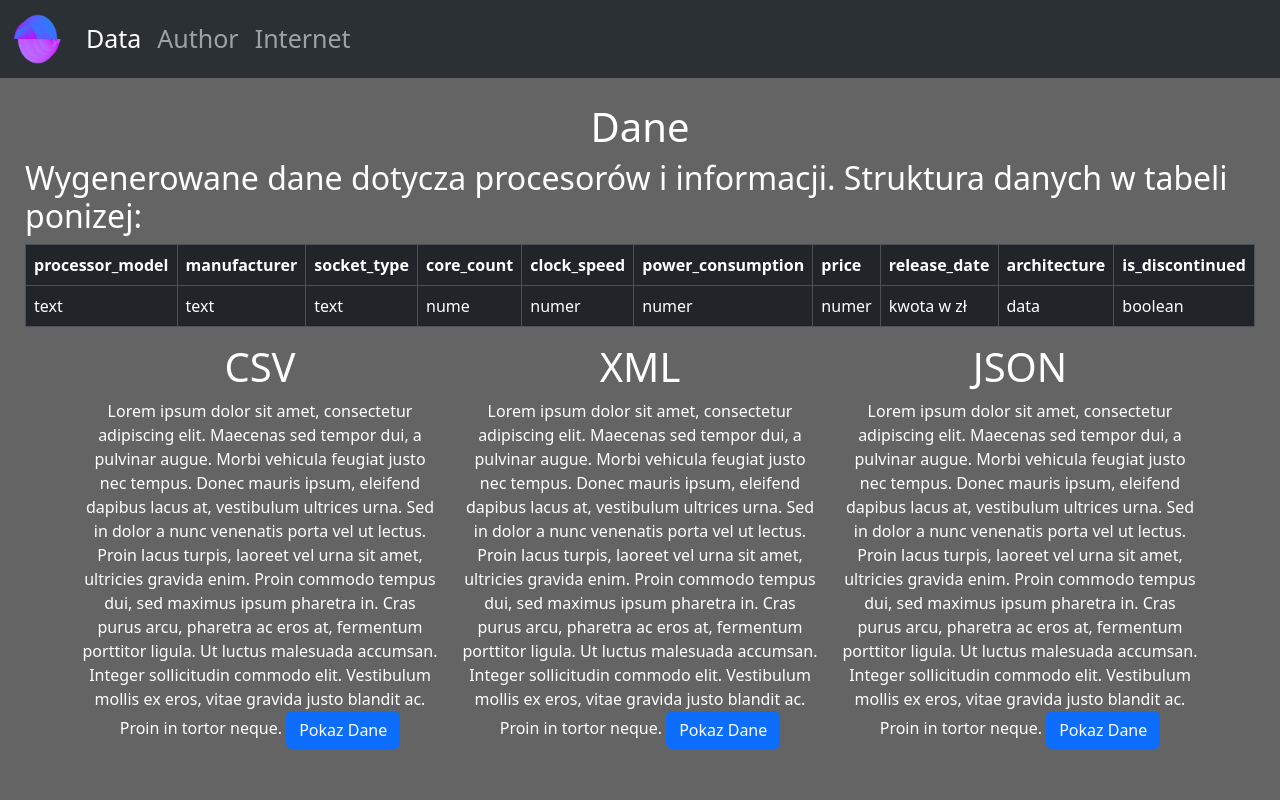
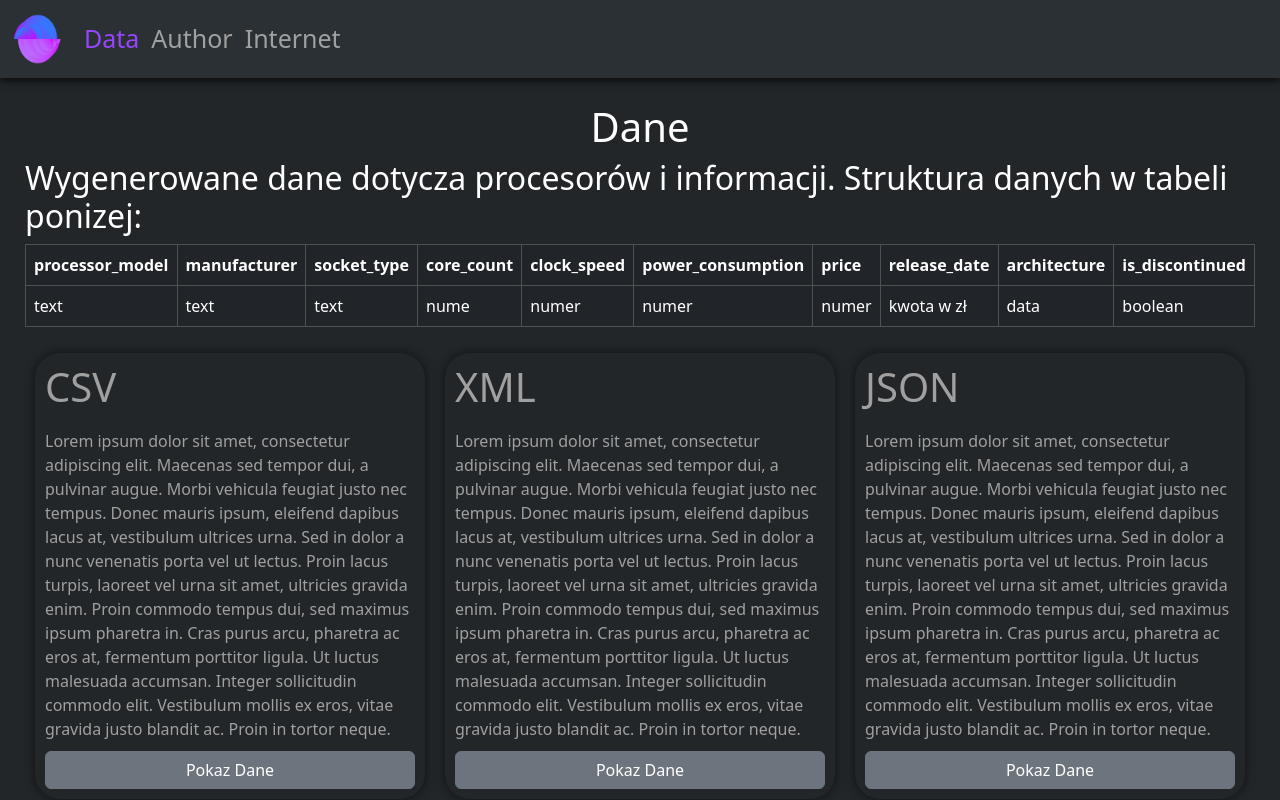
Before and after one commit to Treszyk/EDI_school_project, a plain HTML site: page index.html in a window 1280 px wide. Both pictures are taken after a click on the button "Data". Drawn offline with nearby package versions, Linux system fonts and the light colour scheme.

Commit message:
Added some visual changes

```diff
--- a/index.html
+++ b/index.html
@@ -17,9 +17,9 @@
           </button>
           <div class="collapse navbar-collapse" id="navbarNavAltMarkup">
             <div class="navbar-nav">
-              <button id="btn_data" class="nav-link" href="#">Data</button>
-              <button id="btn_author"class="nav-link" href="#">Author</button>
-              <button id="btn_internet" class="nav-link" href="#">Internet</button>
+              <button id="btn_data" class="nav_button" href="#">Data</button>
+              <button id="btn_author"class="nav_button" href="#">Author</button>
+              <button id="btn_internet" class="nav_button" href="#">Internet</button>
             </div>
           </div>
         </div>
@@ -61,23 +61,21 @@
                 <td>boolean</td>
             </tr>
         </table>
-        <div class="container text-center">
-            <div class="row align-items-start">
-              <div class="col">
+        <div id="data_types" class="">
+              <div class="col data_desc">
                 <h1>CSV</h1>
                 <span>Lorem ipsum dolor sit amet, consectetur adipiscing elit. Maecenas sed tempor dui, a pulvinar augue. Morbi vehicula feugiat justo nec tempus. Donec mauris ipsum, eleifend dapibus lacus at, vestibulum ultrices urna. Sed in dolor a nunc venenatis porta vel ut lectus. Proin lacus turpis, laoreet vel urna sit amet, ultricies gravida enim. Proin commodo tempus dui, sed maximus ipsum pharetra in. Cras purus arcu, pharetra ac eros at, fermentum porttitor ligula. Ut luctus malesuada accumsan. Integer sollicitudin commodo elit. Vestibulum mollis ex eros, vitae gravida justo blandit ac. Proin in tortor neque.</span>
-                <button class="btn btn-primary">Pokaz Dane</button>
+                <button class="btn btn-secondary">Pokaz Dane</button>
               </div>
-              <div class="col">
+              <div class="col data_desc">
                 <h1>XML</h1>
                 <span>Lorem ipsum dolor sit amet, consectetur adipiscing elit. Maecenas sed tempor dui, a pulvinar augue. Morbi vehicula feugiat justo nec tempus. Donec mauris ipsum, eleifend dapibus lacus at, vestibulum ultrices urna. Sed in dolor a nunc venenatis porta vel ut lectus. Proin lacus turpis, laoreet vel urna sit amet, ultricies gravida enim. Proin commodo tempus dui, sed maximus ipsum pharetra in. Cras purus arcu, pharetra ac eros at, fermentum porttitor ligula. Ut luctus malesuada accumsan. Integer sollicitudin commodo elit. Vestibulum mollis ex eros, vitae gravida justo blandit ac. Proin in tortor neque.</span>
-                <button class="btn btn-primary">Pokaz Dane</button>
+                <button class="btn btn-secondary">Pokaz Dane</button>
               </div>
-              <div class="col">
+              <div class="col data_desc">
                 <h1>JSON</h1>
                 <span>Lorem ipsum dolor sit amet, consectetur adipiscing elit. Maecenas sed tempor dui, a pulvinar augue. Morbi vehicula feugiat justo nec tempus. Donec mauris ipsum, eleifend dapibus lacus at, vestibulum ultrices urna. Sed in dolor a nunc venenatis porta vel ut lectus. Proin lacus turpis, laoreet vel urna sit amet, ultricies gravida enim. Proin commodo tempus dui, sed maximus ipsum pharetra in. Cras purus arcu, pharetra ac eros at, fermentum porttitor ligula. Ut luctus malesuada accumsan. Integer sollicitudin commodo elit. Vestibulum mollis ex eros, vitae gravida justo blandit ac. Proin in tortor neque.</span>
-                <button class="btn btn-primary">Pokaz Dane</button>
-              </div>
+                <button class="btn btn-secondary">Pokaz Dane</button>
             </div>
           </div>
 
--- a/section_controller.js
+++ b/section_controller.js
@@ -18,14 +18,16 @@ const hide_sections = () => {
 
 const unselect_buttons = () => {
     buttons.forEach(element => {
-        element.style.setProperty('color', 'rgba(255, 255, 255, 0.55)');
+        //element.style.setProperty('color', 'rgba(255, 255, 255, 0.55)');
+        element.classList.remove('selected');
     });
 }
 const nav_btn_clicked = (element_to_show, event) => {
     hide_sections();
     unselect_buttons();
     element_to_show.style.setProperty('display', 'flex');
-    event.target.style.setProperty('color', 'white');
+    //event.target.style.setProperty('color', '#9645ff');
+    event.target.classList.add('selected');
 }
 
 btn_img_home.addEventListener('click', (event) => {
@@ -45,6 +47,7 @@ btn_internet.addEventListener('click', (event) => {
 });
 
 
+
 //data_section.style.setProperty('display', 'none');
 
 console.log(author_section);
--- a/style.css
+++ b/style.css
@@ -12,9 +12,26 @@ body {
     width: 100vw;
 }
 
+
+
+.nav_button {
+    background: none;
+    border: none;
+    color: #a0a0a0;
+    transition:color 0.5s ease-in-out;
+}
+.nav_button:hover {
+    color: #9645ff;
+}
+.selected {
+    color: #9645ff;
+}
 nav {
     font-size: 25px;
     max-height: 100px;
+    -webkit-box-shadow: 0px 0px 10px 1px rgba(0, 0, 0, 1);
+    -moz-box-shadow: 0px 0px 10px 1px rgba(0, 0, 0, 1);
+    box-shadow: 0px 0px 10px 1px rgba(0, 0, 0, 1);
     display: flex;
 }
 img.brand_image_size {
@@ -23,7 +40,8 @@ img.brand_image_size {
 
 }
 div#section_author {
-    background-color: brown;
+    background-color: #222629;
+    color: rgba(255, 255, 255);
     display: none;
 }
 
@@ -36,23 +54,46 @@ div.section {
     flex-shrink: 1;
 }
 div#section_data {
-    background-color: rgb(100, 100, 100);
+    background-color: #222629;
     color: rgba(255, 255, 255);
 }
 
 div#data_types {
     display: flex;
+    justify-content: space-between;
 }
-div.data_type {
+.data_desc {
     display: flex;
     flex-direction: column;
+    transition:0.5s ease-in-out;
+    color: #a0a0a0;
+    gap: 10px;
+    margin: 10px;
+    padding: 10px;
+    border-radius: 25px;
+    -webkit-box-shadow: 0px 0px 10px 1px rgba(0, 0, 0, 0.45);
+-moz-box-shadow: 0px 0px 10px 1px rgba(0, 0, 0, 0.45);
+box-shadow: 0px 0px 10px 1px rgba(0, 0, 0, 0.45);
 }
-
-div.data_type button {
-    width: 100px;
+.data_desc button, h1, span {
+    transition: 0.5s ease-in-out;
+}
+.data_desc:hover {
+    transform: scale(1.025);
+}
+.data_desc:hover button {
+    background-color: #9645ff;
+    border-color: #9645ff;
+}
+.data_desc:hover h1 {
+    color: #9645ff;
+}
+.data_desc:hover span {
+    color: white;
 }
 div#section_internet {
-    background-color: aqua;
+    background-color: #222629;
+    color: rgba(255, 255, 255);
     display: none;
 
 }
```
